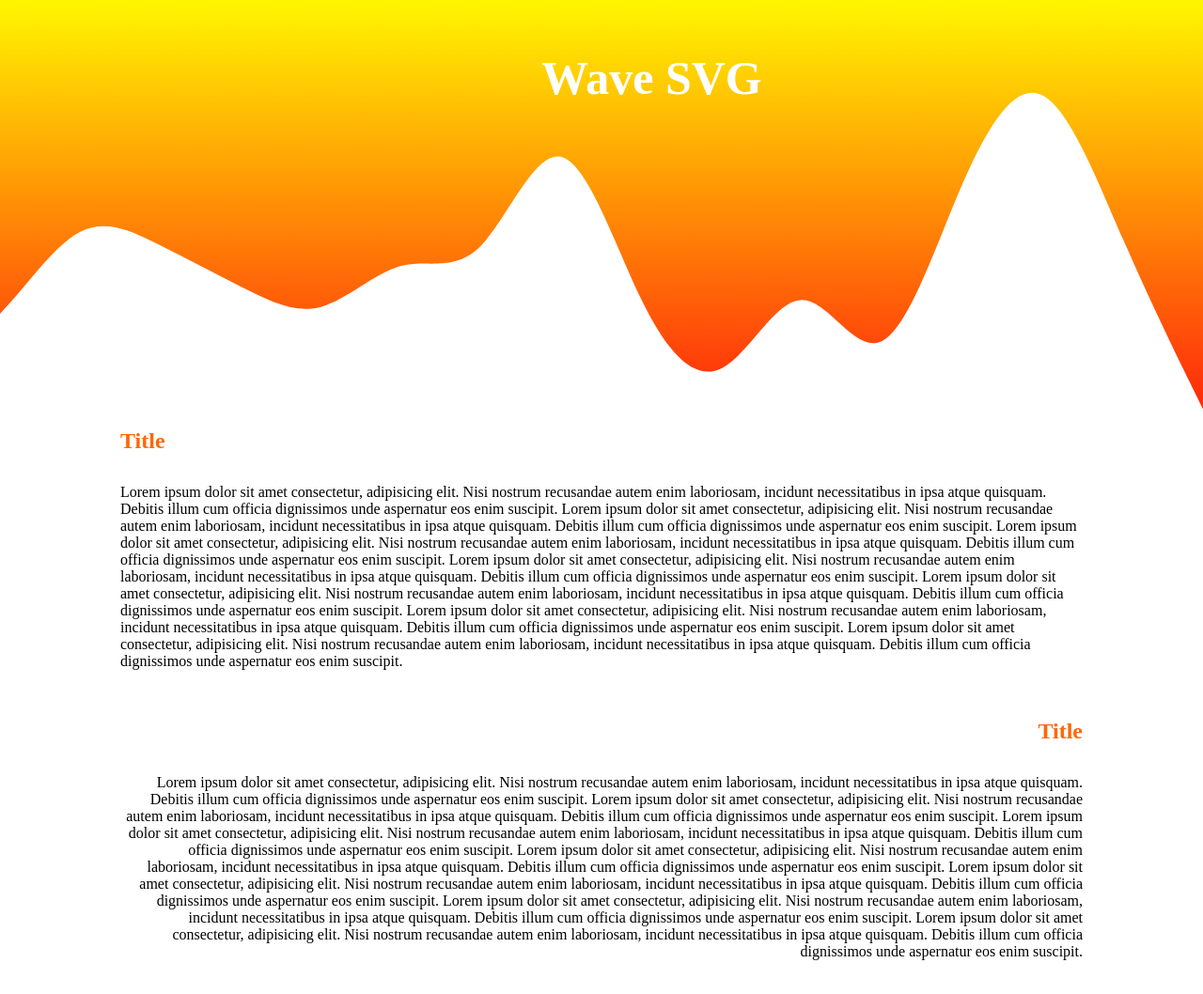
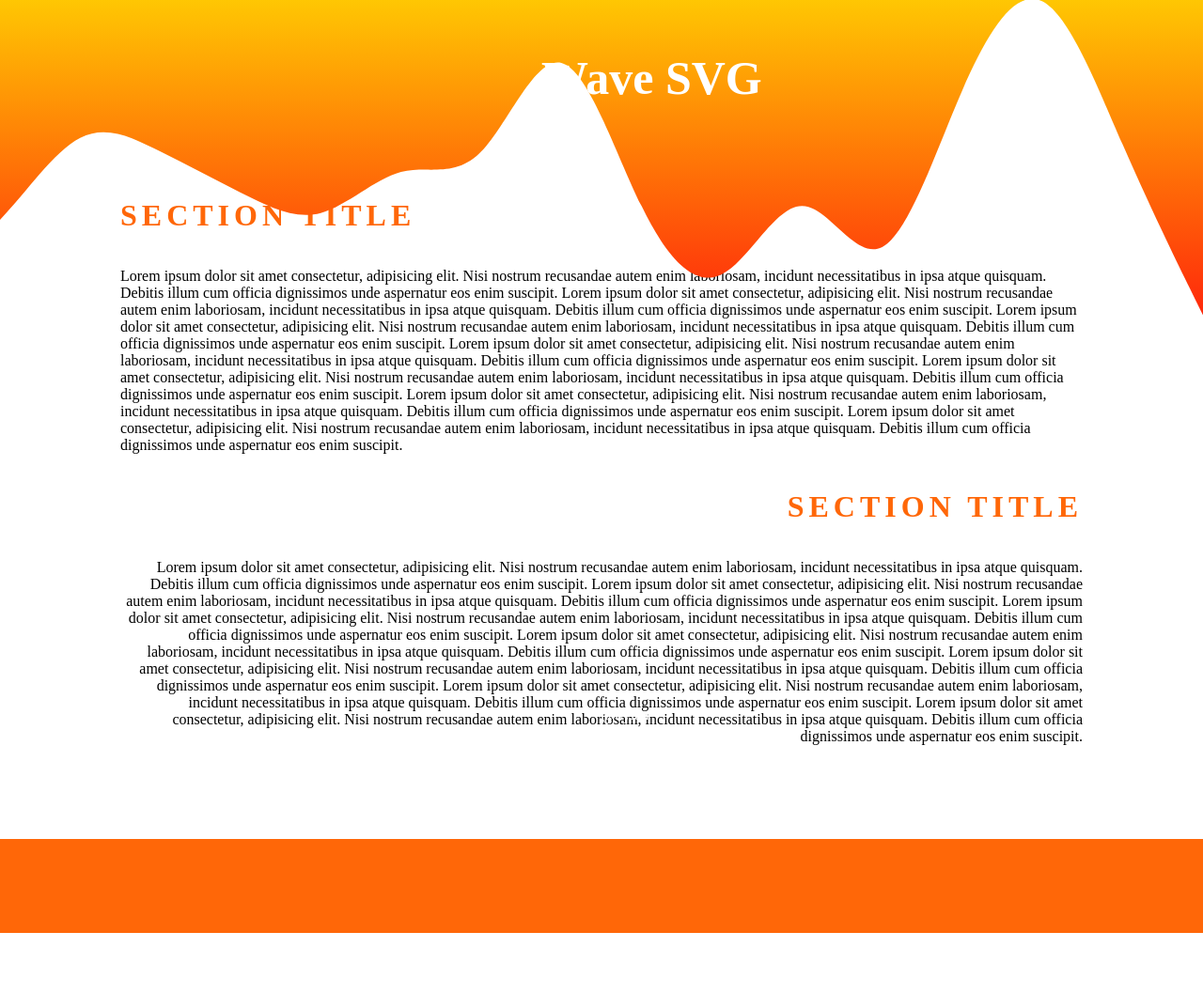
Before and after one commit to Dsoungpa/mobile-friendly-practice, a plain HTML site: page index.html in a window 1280 px wide. Shown: the whole page at 94% size. After the commit the page ends 993 px from the top, so only its background shows below. Drawn offline with Linux system fonts and the light colour scheme.

Commit message:
Adjusted html and css

```diff
--- a/css/style.css
+++ b/css/style.css
@@ -1,6 +1,10 @@
 body{
     margin: 0;
     padding: 0;
+}
+
+svg{
+    margin-top: -100px;
 }
 
 .Website-Title{
@@ -11,12 +15,15 @@ body{
     font-size:50px;
 }
 
+.container{
+    margin-top: -150px;
+}
+
 /* Update styles for the rows to center their content and add space between them */
 .row1 {
     display: flex;
     flex-direction: column;
     align-items: flex-start; /* Center the content horizontally */
-    margin-bottom: 20px; /* Add space between rows */
     width: 80%;
 }
 
@@ -25,7 +32,6 @@ body{
     display: flex;
     flex-direction: column;
     align-items: flex-end; /* Align content to the right */
-    margin-bottom: 20px; /* Add space between rows */
     width: 80%;
 }
 
@@ -36,17 +42,31 @@ body{
 /* Additional styles for the titles and paragraphs */
 .row1 h1,
 .row2 h1 {
-    font-size: 24px; /* Adjust the title font size as needed */
     text-align: center; /* Center the titles horizontally */
     color: #ff6708;
+    letter-spacing: 5px;
 }
 
 .row2 p{
     display: flex;
     text-align: right;
+    margin-bottom: 100px;
 }
 
 .row1 p,
 .row2 p {
     font-size: 16px; /* Adjust the paragraph font size as needed */
 }
+
+footer{
+    height: 100px;
+    width: 100%;
+    background-color: #ff6708;
+}
+
+footer p {
+    position: fixed;
+    left:50%;
+    top: 92%;
+    color:#fff;
+}
--- a/index.html
+++ b/index.html
@@ -11,9 +11,9 @@
 
     <body>
     <h1 class="Website-Title">Wave SVG</h1>
-    <div class="containter">
+    <div class="container">
         <div class="row1">
-            <h1>Title</h1>
+            <h1>SECTION TITLE</h1>
             <p>
                 Lorem ipsum dolor sit amet consectetur,
                 adipisicing elit. Nisi nostrum recusandae autem enim laboriosam,
@@ -47,7 +47,7 @@
         </div>
 
         <div class="row2">
-            <h1>Title</h1>
+            <h1>SECTION TITLE</h1>
             <p>
                 Lorem ipsum dolor sit amet consectetur,
                 adipisicing elit. Nisi nostrum recusandae autem enim laboriosam,
@@ -80,5 +80,9 @@
             </p>
         </div>
     </div>
+
+    <footer>
+        <p>@dylan</p>
+    </footer>
 </body>
 </html>
```
